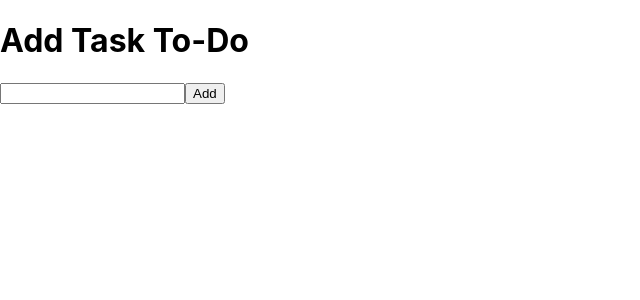
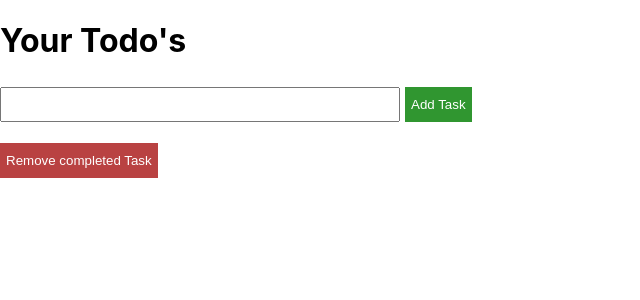
Before and after one commit to venkatchala/todolist, a React (Create React App) app: page / in a window 1280 px wide. Shown: the top 300 px of the page, without its empty margins (0-640 px from the left). Built offline with nearby package versions, Linux system fonts and the light colour scheme.

Commit message:
Add files via upload

```diff
--- a/src/AddTodoComponent.css
+++ b/src/AddTodoComponent.css
@@ -1,8 +1,38 @@
-.InCompleteTodo{
+.todo-inputfield{
+    width: 400px;
+    height: 35px;
+    box-sizing: border-box;
+}
+.add-button{
+    height: 35px;
+    text-align: center;
+    background-color: #309630;
+    color: #ffffff;
+    border: none;
+    margin: 5px;
+}
+
+
+.incomplete-todo{
+    display: inline-block;
+    width: 250px;
     color: #309630;
-    list-style-type: none;
+
 }
-.CompletedTodo{
+.completed-todo{
+    display:inline-block;
     color: #b94242;
+    width:250px;
     text-decoration: line-through;
 }
+.delete-button{
+    background-color: #b94242;
+    color: #ffffff;
+    border: none;
+}
+.remove-completed-button{
+    background-color: #b94242;
+    color: #ffffff;
+    height: 35px;
+    border: none;
+}
--- a/src/AddTodoComponent.js
+++ b/src/AddTodoComponent.js
@@ -1,17 +1,22 @@
-import React, { useState, useEffect } from "react";
+import React, { useState, useEffect, useRef,useContext } from "react";
 import './AddTodoComponent.css'
+import { context } from "./todo";
 
 function AddTodoComponent() {
-    const [value, setValue] = useState({ value: "", status: null });
     const [list, setList] = useState([]);
     const [isLoaded, setIsLoaded] = useState(false);
+    const inputElement = useRef();
+    const todoConfig = useContext(context);
 
 
 
 useEffect(() =>{
     if(!isLoaded){
         setIsLoaded(true);
-        setList(JSON.parse(localStorage.getItem('TodoList')))
+        if(localStorage.getItem('TodoList') != null){
+            setList(JSON.parse(localStorage.getItem('TodoList')))
+
+        }
 
     }else{
         localStorage.setItem('TodoList', JSON.stringify(list));
@@ -20,18 +25,25 @@ useEffect(() =>{
 
 },[list])
 
+
+
     const onClickEvent = (e) => {
-        e.preventDefault();
-        let x = list.map((name) => name.value).indexOf(value.value)
-        if(x === -1){
+        let x = list.map((name) => name.value).includes(inputElement.current.value)
+        if(x === false ) {
 
-            setList([...list, value]);
+            setList([...list, { value: inputElement.current.value, status: 0 }]);
 
         } else{
-            alert("The value you entered is Already present");
+            alert("The task you entered is Already assigned");
         }
+        inputElement.current.value = "";
 
-
+    }
+    const onKeypressHandler = (e) => {
+        let key = e.key
+        if(key === 'Enter'){
+            onClickEvent(key)
+        }
     }
 
     const onChangeCheckbox = (inputId) =>{
@@ -60,23 +72,29 @@ useEffect(() =>{
             setList(updatedList);
 
         }
+        const onRemoveCompletedTask = (e) =>{
+            const updatedNewList = list.filter((val) => val.status === 0)
+                 setList(updatedNewList)
+        }
     return (
         <div>
-            <h1>Add Task To-Do</h1>
-            <input type="text" name="inputValue" onChange={e => setValue({ value: e.target.value, status: 0 })}></input>
-            <button onClick={onClickEvent}> Add</button>
+            <h1>{todoConfig.title}</h1>
+            <input type="text" className="todo-inputfield" name="inputValue" ref={inputElement} onKeyPress =  {onKeypressHandler} ></input>
+            <button onClick={onClickEvent} className="add-button"> {todoConfig.addTodo}</button>
             <ul>
                 {list &&
                     list.map((val, index) => {
-                        const todoClass = (val.status === 0)?  "InCompleteTodo": "CompletedTodo";
+                        const todoClass = (val.status === 0)?  {class :"incomplete-todo",status: false}: {class : "completed-todo", status : true};
                         return<li style={{listStyleType:"none"}} key={index} >
-                            <input type="checkbox"  id={index} name={val.status} onChange={(e) => onChangeCheckbox(index)}/>
-                            <span className={todoClass}>{val.value}</span><button id={index} onClick={(e) => onClickDelete(index)}>X</button>
+                            <input type="checkbox"  id={index} name={val.status} onChange={(e) => onChangeCheckbox(index)} checked={todoClass.status}/>
+                            <span className={todoClass.class}>{val.value}</span><button className="delete-button" id={index} onClick={(e) => onClickDelete(index)}>X</button>
                             </li>
 
                     })
                 }
             </ul>
+            <button onClick={onRemoveCompletedTask} className="remove-completed-button">{todoConfig.removeCompleted}</button>
+
         </div>
     );
 }
--- a/src/index.js
+++ b/src/index.js
@@ -2,12 +2,12 @@ import React from 'react';
 import ReactDOM from 'react-dom';
 import './index.css';
 import reportWebVitals from './reportWebVitals';
-import AddTodoComponent from './AddTodoComponent';
+import Todo from './todo';
 
 ReactDOM.render(
   <div>
 
-    <AddTodoComponent />
+    <Todo />
 
   </div>,
 
--- /dev/null
+++ b/src/todo.js
@@ -0,0 +1,14 @@
+import React from 'react';
+import AddTodoComponent from './AddTodoComponent';
+
+export let context = React.createContext(null);
+
+function Todo(){
+    const inputDetails = {title:"Your Todo's", addTodo:"Add Task", removeCompleted:"Remove completed Task"}
+    return(
+        <context.Provider value={inputDetails}>
+            <AddTodoComponent />
+        </context.Provider>
+    )
+}
+export default Todo;
```
